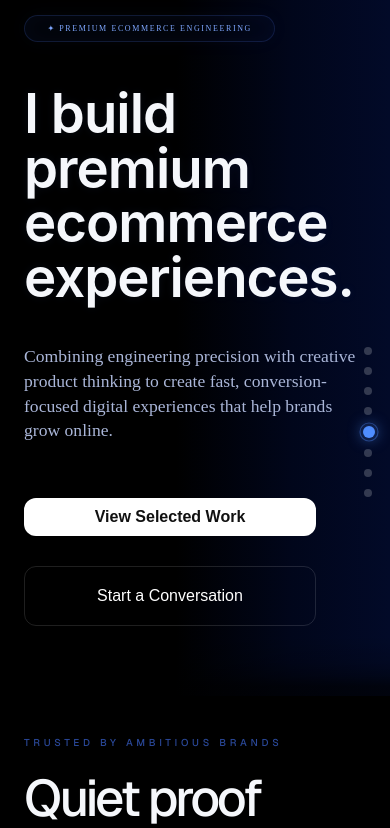
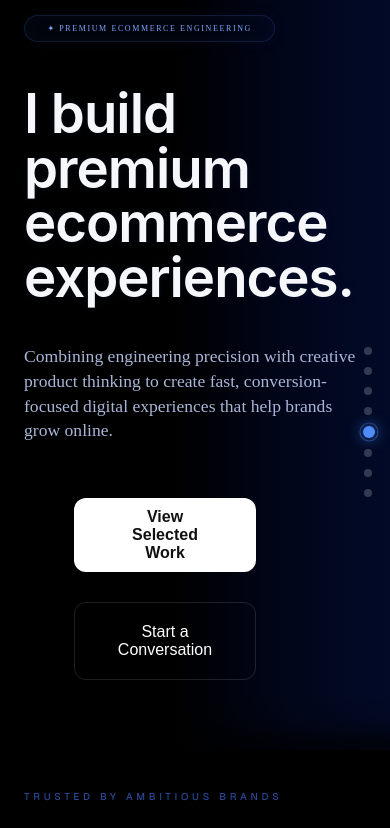
Before and after one commit to josephstephen-dev/joseph-portfolio, a Next.js app: page / in a window 390 px wide. Shown: the top 828 px of the page. Built offline with nearby package versions, Linux system fonts and the light colour scheme.

Commit message:
Premium mobile proof layout

```diff
--- a/src/app/globals.css
+++ b/src/app/globals.css
@@ -338,9 +338,9 @@ body{
   display:flex;
   gap:30px;
   margin-top:20px;
-  padding-right:0px;
+  padding-right:60px;
   align-items:center;
-  padding-left:0px;
+  padding-left:50px;
   margin-bottom:70px;
 
 }
@@ -797,7 +797,7 @@ linear-gradient(
 }
 
   .proof-header{
-  margin-bottom:120px;
+  margin-bottom:70px;
   margin-top:40px;
 }
 
```
